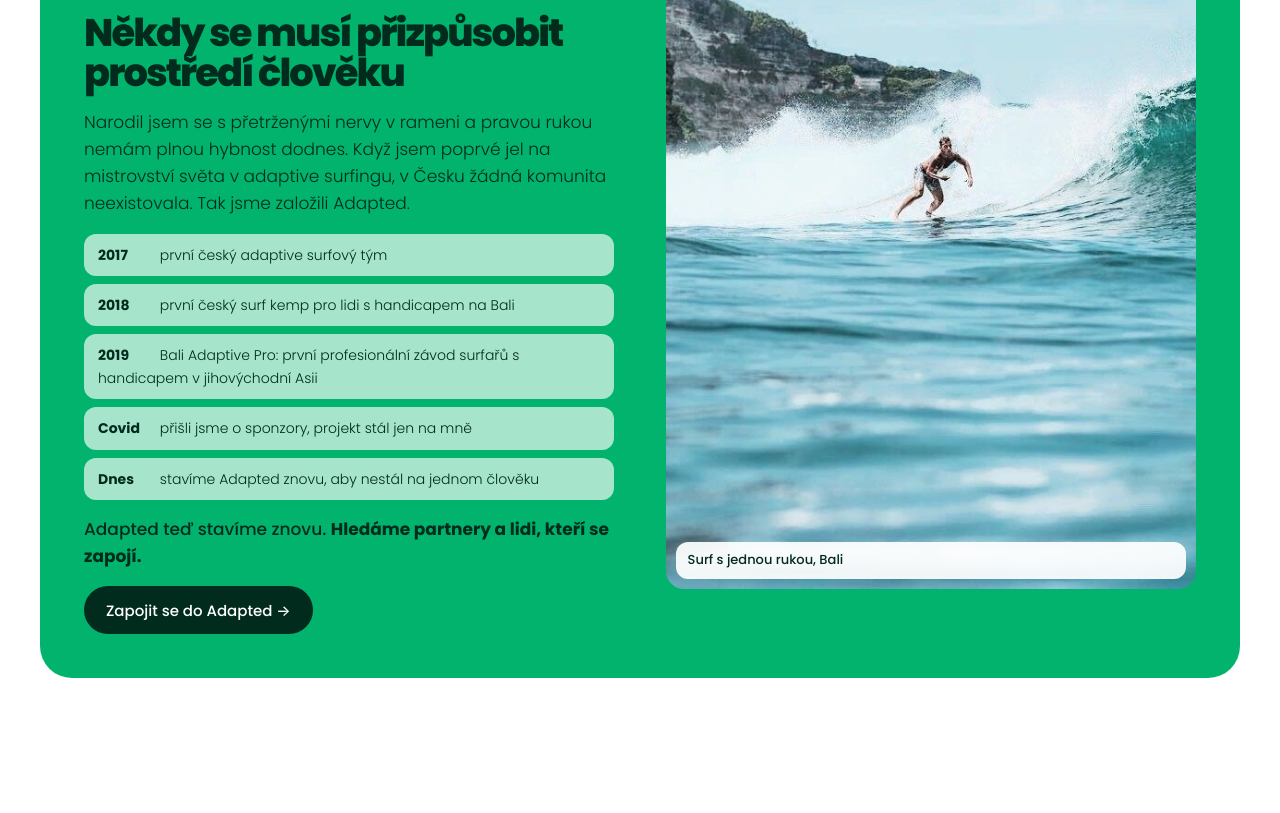
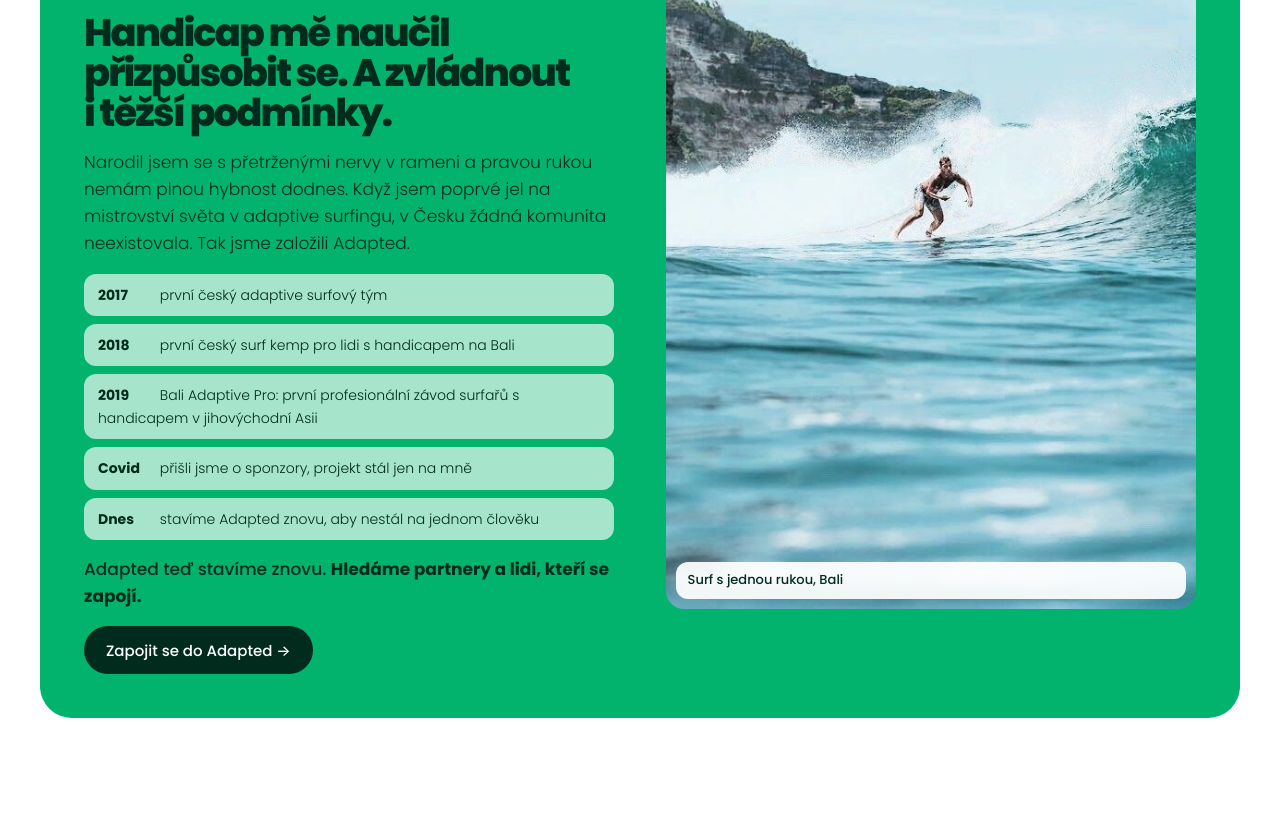
Before and after one commit to milobrzak-droid/personalweb, a plain HTML site: page cs/index.html in a window 1280 px wide. Shown: the part 2867-3680 px from the top of the page. Drawn offline with nearby package versions, Linux system fonts and the light colour scheme.

Commit message:
Adapted headline: a disability taught me to adapt
Co-Authored-By: Claude Opus 5.5 <noreply@anthropic.com>
Claude-Session: https://claude.ai/code/session_01RFuGVB22rrfvtDzaLnzVro

```diff
--- a/cs/index.html
+++ b/cs/index.html
@@ -501,7 +501,7 @@ h1,h2,h3{text-wrap:balance}
       <article class="bcard adapted wide" id="adapted">
         <div class="apx-l">
         <img class="apx-logo" src="/img/logos/adapted.png" alt="Adapted" width="500" height="404"><span class="mono-l">Zakladatel</span>
-        <h3>Někdy se musí přizpůsobit prostředí člověku</h3>
+        <h3>Handicap mě naučil přizpůsobit se. A zvládnout i těžší podmínky.</h3>
         <p>Narodil jsem se s přetrženými nervy v rameni a pravou rukou nemám plnou hybnost dodnes. Když jsem poprvé jel na mistrovství světa v adaptive surfingu, v Česku žádná komunita neexistovala. Tak jsme založili Adapted.</p>
 
         <ul class="apx-list">
@@ -731,7 +731,7 @@ h1,h2,h3{text-wrap:balance}
         <ul class="lines">
           <li><b>Zavádění AI je také rozhodování o tom, jakou práci chceme lidem ponechat.</b><span>Ekonomika, technologie, HR</span></li>
           <li><b>Schopnost znovu začínat má hodnotu i uprostřed kariéry.</b><span>Profesní identita, učení</span></li>
-          <li><b>Někdy se musí přizpůsobit prostředí člověku.</b><span>Přístupnost, handicap, Adapted</span></li>
+          <li><b>Handicap učí přizpůsobit se a zvládnout i těžší podmínky.</b><span>Přístupnost, handicap, Adapted</span></li>
           <li><b>Zakladatel musí umět předávat rozhodování, pokud chce prostor pro další tvorbu.</b><span>Podnikání, leadership</span></li>
         </ul>
         <ul class="facts" style="margin-top:20px">
```
Also changed, not shown: index.html (+2 -2 lines).
